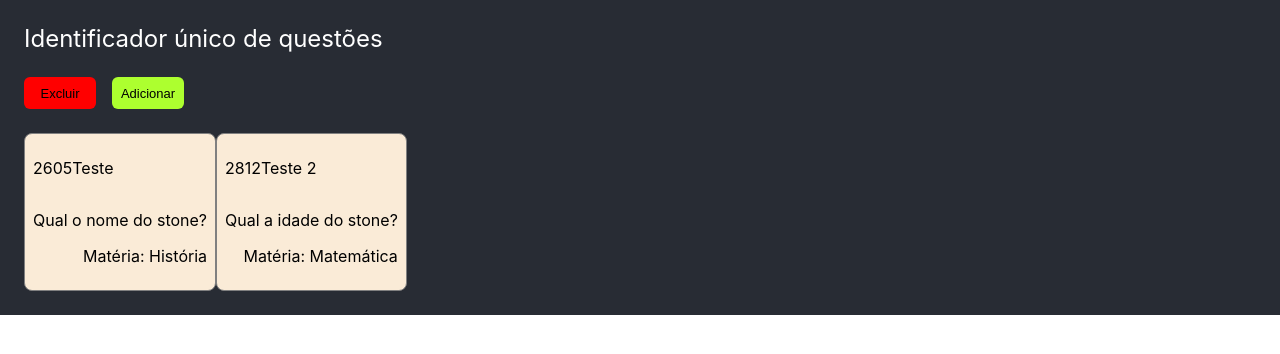
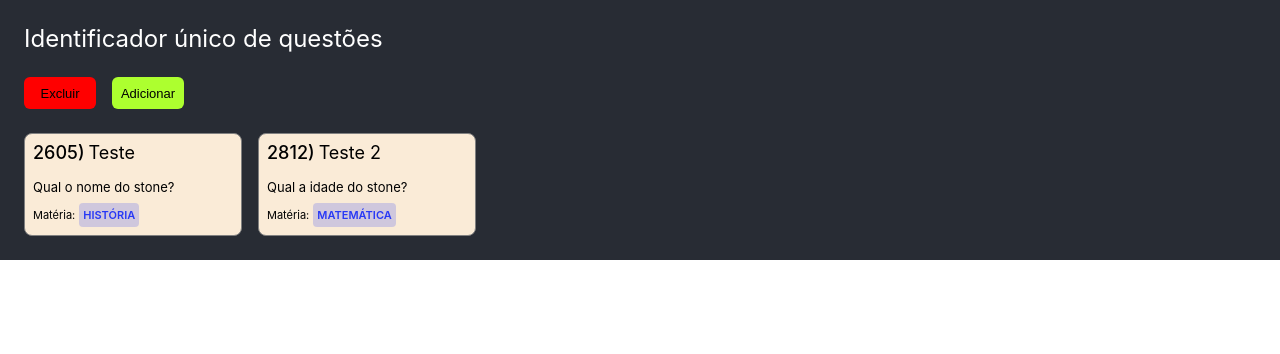
Before and after one commit to mantisoficial/dominios-de-software, a React (Create React App) app in the folder dom_project/dom_project_ui/: page / in a window 1280 px wide. Shown: the top 354 px of the page. Built offline with nearby package versions, Linux system fonts and the light colour scheme.

Commit message:
Melhorias e adequações no componente QuestionItem.

```diff
--- a/dom_project/dom_project_ui/src/components/QuestionItem.css
+++ b/dom_project/dom_project_ui/src/components/QuestionItem.css
@@ -3,6 +3,8 @@
     border-radius: 8px;
     padding: 8px;
     background-color: antiquewhite;
+    margin-right: 16px;
+    width: 200px;
 }
 
 .item-content-header {
@@ -13,9 +15,10 @@
 
 .item-content-body {
     text-align: left;
-    margin-bottom: 16px;
+    margin-bottom: 8px;
 }
 
 .item-content-footer {
-    text-align: right;
+    margin: auto 0px auto auto;
+    display: flex;
 }
--- a/dom_project/dom_project_ui/src/components/QuestionItem.js
+++ b/dom_project/dom_project_ui/src/components/QuestionItem.js
@@ -1,27 +1,43 @@
 import React from "react";
 import "./QuestionItem.css";
+import SubjectBadge from "./SubjectBadge";
 
 const QuestionItem = ({ item }) => {
   return (
     <div className="item-container">
       <div className="item-content-header">
-        <p>{item.code}</p>
-        <p>{item.name}</p>
+        <p
+          className="subheader"
+          style={{ fontWeight: "550", marginRight: "4px" }}
+        >
+          {item.code})
+        </p>
+        <p className="subheader">{item.name}</p>
       </div>
       <div className="item-content-body">
-        <p>{item.question}</p>
+        <p className="body" style={{ margin: "0px 0px 8px 0px" }}>
+          {item.question}
+        </p>
         {item.subquestions.length > 0
           ? item.subquestions.map((item, index) => {
               return (
-                <div key={index}>
-                  <p>{item.subquestion}</p>
+                <div key={index} style={{ margin: "0px 0px 8px 0px" }}>
+                  <p className="metadata">{item.text}</p>
                 </div>
               );
             })
           : null}
       </div>
       <div className="item-content-footer">
-        <p>Matéria: {item.subject}</p>
+        <div style={{ margin: "auto 0px" }}>
+          <p className="metadata" style={{ marginRight: "4px" }}>
+            Matéria:{" "}
+          </p>
+        </div>
+        <SubjectBadge
+          isExactScience={item.subjectType === "Exact" ? true : false}
+          label={item.subject}
+        />
       </div>
     </div>
   );
```
